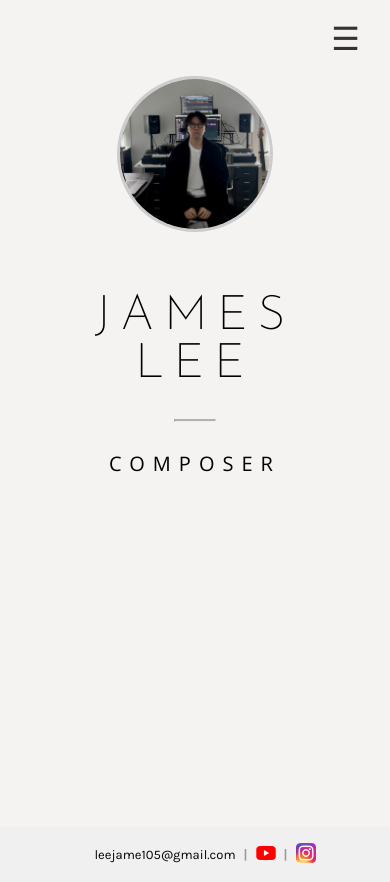
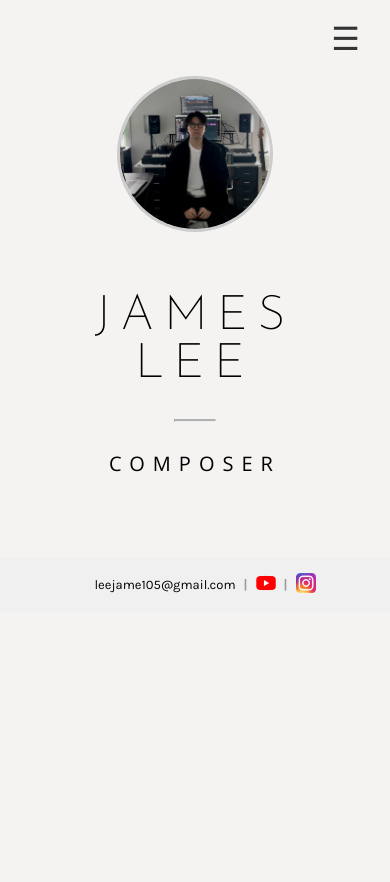
Before and after one commit to jameslee105/James-Lee, a plain HTML site: page index.html in a window 390 px wide. After the commit the page ends 844 px from the top, so only its background shows below. Drawn offline with nearby package versions, Linux system fonts and the light colour scheme.

```diff
--- a/home.html
+++ b/home.html
@@ -10,6 +10,5 @@
 
   <div class="title title-animate ">COMPOSER</div>
   <div class="divider title-animate"></div>
-  <div class="empty-div"></div>
 
 </div>
```
